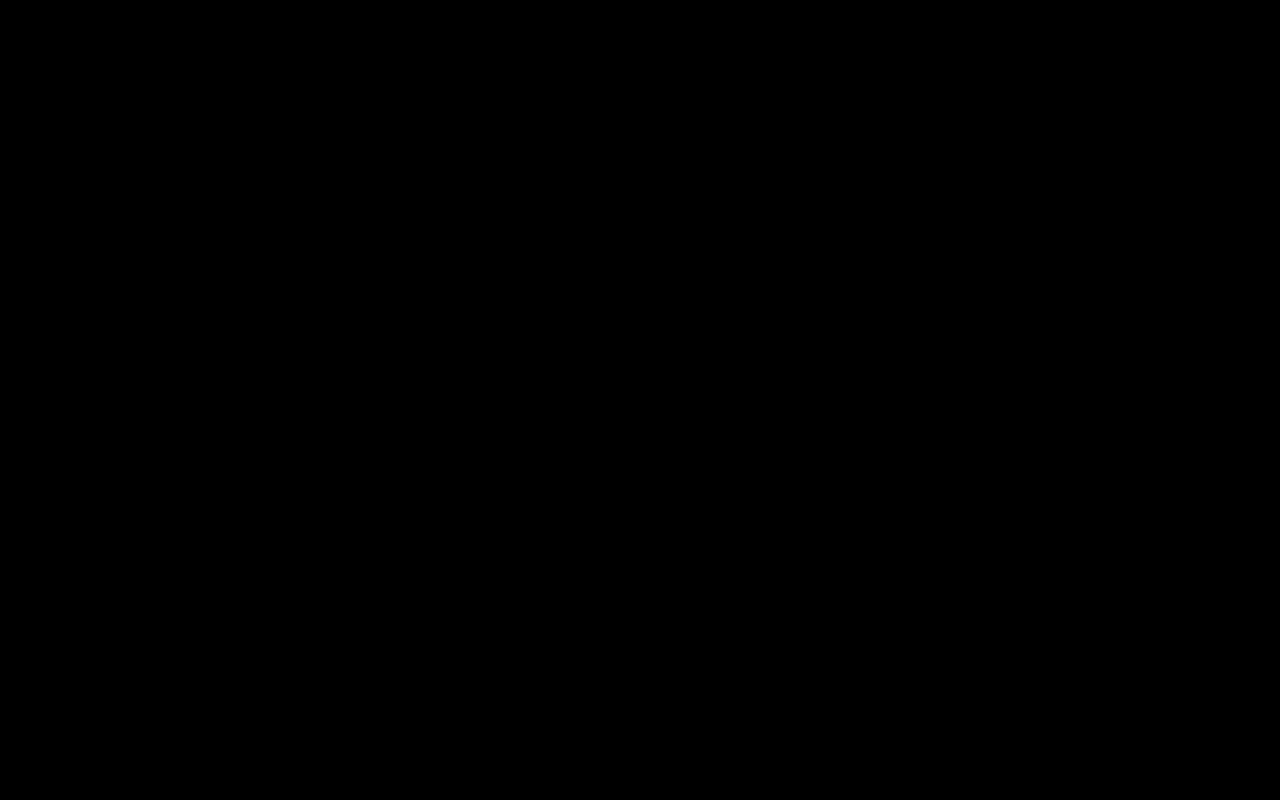
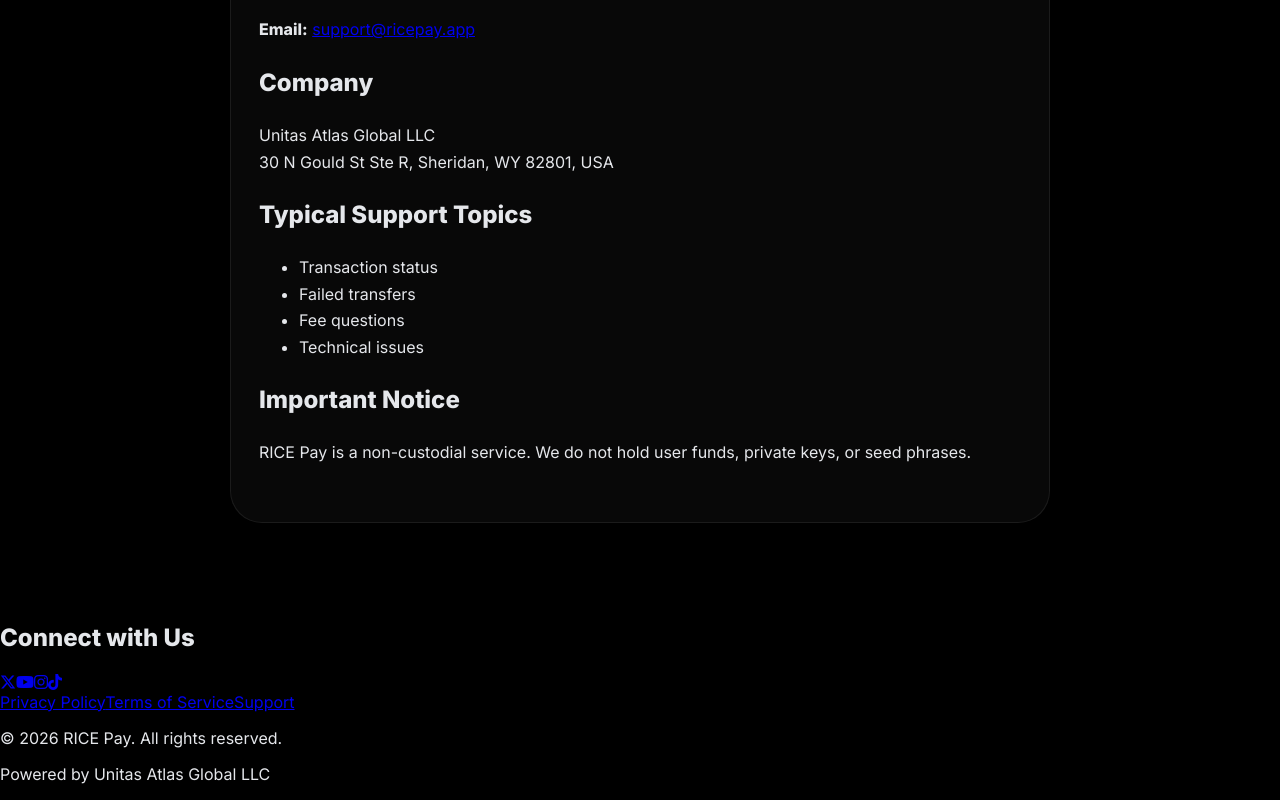
Before and after one commit to WonJo-Jung/ricepay-site, a Next.js app: page /support in a window 1280 px wide. Shown: the part 1355-2155 px from the top of the page. Before the commit the page ends 1058 px from the top, so only its background shows below. Built offline with nearby package versions, Linux system fonts and the light colour scheme.

Commit message:
add sns links and logo icon

```diff
--- a/components/Layout.js
+++ b/components/Layout.js
@@ -13,15 +13,16 @@
         <meta name="viewport" content="width=device-width, initial-scale=1.0" />
         <title>{title || "RICE Pay | Simple USDC Transfers on Base"}</title>
         <meta name="description" content={description || "A non-custodial app for sending USDC on Base."} />
+        <link rel="icon" href="/favicon.svg" type="image/svg+xml" />
         <script src="https://cdn.tailwindcss.com"></script>
-        <link href="https://cdnjs.cloudflare.com/ajax/libs/font-awesome/6.0.0/css/all.min.css" rel="stylesheet" />
+        <link href="https://cdnjs.cloudflare.com/ajax/libs/font-awesome/6.5.2/css/all.min.css" rel="stylesheet" />
         <link href="https://fonts.googleapis.com/css2?family=Inter:wght@300;400;600;800&display=swap" rel="stylesheet" />
       </Head>
 
       <nav className="fixed w-full z-[100] px-6 py-4 bg-black/50 backdrop-blur-md border-b border-white/5">
         <div className="max-w-7xl mx-auto flex justify-between items-center">
           <Link href="/" className="text-xl font-extrabold tracking-tighter flex items-center gap-2 text-white">
-            <span className="text-green-500 text-2xl">🌾</span> RICE Pay
+            <img src="/ricepay-logo.svg" alt="" className="h-8 w-8 rounded-lg" /> RICE Pay
           </Link>
 
           {/* Desktop Menu */}
--- /dev/null
+++ b/components/SocialLinks.js
@@ -0,0 +1,27 @@
+export default function SocialLinks({ title = "Connect with Us" }) {
+  return (
+    <section className="py-16 px-6 bg-neutral-950">
+      <div className="max-w-4xl mx-auto text-center text-white">
+        <h2 className="text-2xl font-bold mb-8">{title}</h2>
+        <div className="flex justify-center space-x-6">
+          <a href="https://x.com/ricepayofficial" target="_blank" rel="noopener noreferrer" className="text-gray-400 hover:text-white transition-colors">
+            <i className="fa-brands fa-x-twitter text-3xl"></i>
+            <span className="sr-only">X (Twitter)</span>
+          </a>
+          <a href="https://www.youtube.com/@ricepayofficial" target="_blank" rel="noopener noreferrer" className="text-gray-400 hover:text-white transition-colors">
+            <i className="fa-brands fa-youtube text-3xl"></i>
+            <span className="sr-only">YouTube</span>
+          </a>
+          <a href="https://www.instagram.com/ricepayofficial" target="_blank" rel="noopener noreferrer" className="text-gray-400 hover:text-white transition-colors">
+            <i className="fa-brands fa-instagram text-3xl"></i>
+            <span className="sr-only">Instagram</span>
+          </a>
+          <a href="https://www.tiktok.com/@ricepayofficial" target="_blank" rel="noopener noreferrer" className="text-gray-400 hover:text-white transition-colors">
+            <i className="fa-brands fa-tiktok text-3xl"></i>
+            <span className="sr-only">TikTok</span>
+          </a>
+        </div>
+      </div>
+    </section>
+  );
+}
--- a/pages/index.js
+++ b/pages/index.js
@@ -1,4 +1,5 @@
 import { APP_STORE_LINK } from "../constants";
+import SocialLinks from "../components/SocialLinks";
 
 export default function Home() {
   return (
@@ -150,6 +151,8 @@
           </button>
         </div>
       </section>
+
+      <SocialLinks />
     </>
   );
 }
--- a/pages/support.js
+++ b/pages/support.js
@@ -1,7 +1,9 @@
 import { COMPANY_NAME, COMPANY_ADDRESS, SUPPORT_EMAIL } from "../constants";
+import SocialLinks from "../components/SocialLinks";
 
 export default function SupportPage() {
   return (
+    <>
       <div className="legal-page">
         <div className="legal-container glass-card">
           <h1 className="text-white font-extrabold text-3xl mb-2">Support</h1>
@@ -40,5 +42,7 @@
           </div>
         </div>
       </div>
+      <SocialLinks />
+    </>
   );
 }
```
Also changed, not shown: public/favicon.svg (added), public/ricepay-logo.svg (added). Lines whose indentation alone changed are shown as unchanged.
